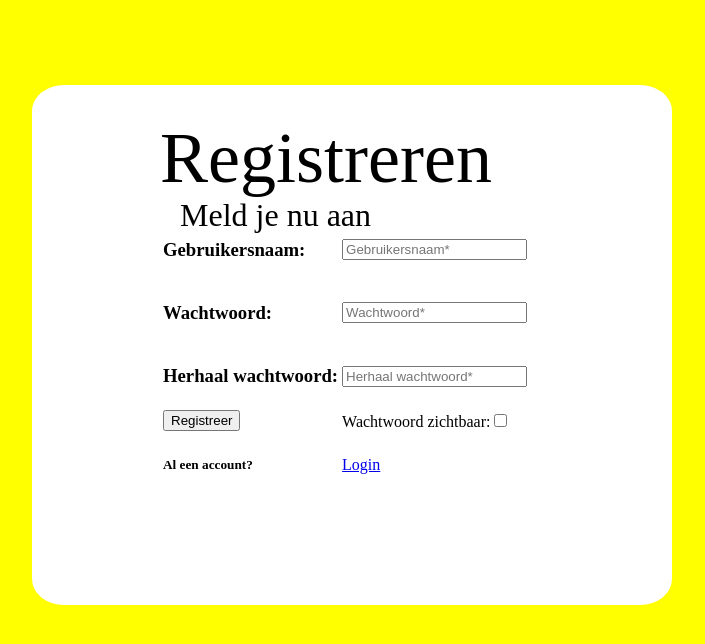
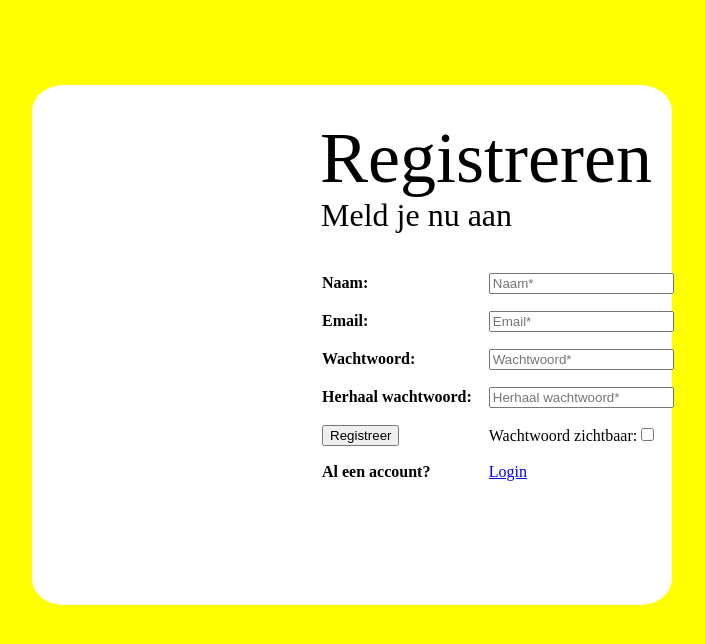
Before and after one commit to rubenthedragon/dif, a PHP site: page /Registratie.php in a window 1280 px wide. Shown: the top 644 px of the page, without its empty margins (296-1001 px from the left). Run offline with PHP 8.4, Linux system fonts and the light colour scheme.

Commit message:
Registreren en login nu met Naam + opmaak

```diff
--- a/Registratie.php
+++ b/Registratie.php
@@ -15,15 +15,19 @@
 				<form method="post" action="DatabaseConnect.php">
 					<table id= "table1">
 						<tr>
-							<td><h3>Gebruikersnaam:</h3></td>
-							<td><input type="text" placeholder="Gebruikersnaam*" name="Gebruikersnaam" id="GebruikersNaam" required></td>
+							<td><B>Naam:</B></td>
+							<td><input type="text" placeholder="Naam*" name="Naam" id="naam" required></td>
 						</tr>
 						<tr>
-							<td><h3>Wachtwoord:</h3></td>
+							<td><B>Email:</B></td>
+							<td><input type="text" placeholder="Email*" name="Gebruikersnaam" id="GebruikersNaam" required></td>
+						</tr>
+						<tr>
+							<td><B>Wachtwoord:</B></td>
 							<td><input type="password", , placeholder="Wachtwoord*" name="Wachtwoord", id="wachtwoordInput" required></td>
 						</tr>
 						<tr>
-							<td><h3>Herhaal wachtwoord:</h3></td>
+							<td><B>Herhaal wachtwoord:</B></td>
 							<td><input type="password" placeholder="Herhaal wachtwoord*" name="HerhaalWachtwoord", id="HerhaalWachtwoordInput" onkeyup="checkPass(); return false;"required></td>
 							<span id="confirmMessage" class="confirmMessage"></span>
 						</tr>
@@ -31,9 +35,8 @@
 							<td><input type="submit" value="Registreer" name="Register"  ></td>
 							<td>Wachtwoord zichtbaar:<input type="checkbox" onclick="myFunction()"></td>
 						</tr>
-						<tr class="spaceUnder">
-							<td>
-							<h5>Al een account?</h5>  </td>
+						<tr>
+							<td><B>Al een account?</B>  </td>
 							<td><a href="login.php">Login</a></td>
 						</tr>
 					</table>
--- a/Style.css
+++ b/Style.css
@@ -46,14 +46,19 @@ body {
 #MeldjenuaanText {
 	position: absolute;
 	font-size: 200%;
-	margin-left: 20px;
+	margin-left: 1px;
 	margin-top: 80px;
 	height:30px;
 }
 
 #register {
 	position: absolute;
-	margin-top:100px;
+	margin-top:140px;
+}
+
+#table1 {
+	border-spacing: 15px;
+	margin-left: -14px;
 }
 
 #checkbox {
@@ -64,15 +69,10 @@ body {
 	height: 43%;
 }
 
-
 /* Extra small devices (phones, 600px and down) */
 @media screen and (max-width: 1300px) {
 	#afbeeldingDIF{
 		display:none;
-	}
-
-	#registratieform{
-		margin-left:20%;
 	}
 }
 
@@ -215,8 +215,31 @@ ul li:hover ul li {
 	border-radius: 5%;
 	background: white;
 	min-width:410px;
+	background-image: url("https://www.kisspng.com/png-coconut-milk-leaf-euclidean-vector-vector-texture-390568/preview.html");
 }
 
 #box {
+	position: absolute;
+	margin-left:35%;
+	margin-top:15%;
+	margin-right:3%;
+	min-width:400px;
+}
 
+#table2 {
+	font-size: 30px;
+	border-spacing: 0px;
+	padding-bottom: 0px;
 }
+
+@media screen and (max-width: 1300px) {
+	#table2{
+		margin-left:-10%;
+	}
+}
+
+@media screen and (max-width: 900px){
+	#table2{
+		margin-left:-20%;
+	}
+}
--- a/WachtwoordVergeten.php
+++ b/WachtwoordVergeten.php
@@ -8,12 +8,12 @@
 	<div id = "container3">
 		<div id = "box">
 			<form method="post" action="">
-				<table id= "table1">
+				<table id= "table2">
 					<tr>
-						<td><h3>Voer je e-mail in: <h3></td>
+						<dif id= "mail"><td><h3>Voer je e-mail in: </h3></td></dif>
 					</tr>
 					<tr>
-						<td><input type="text" placeholder="E-mail: " name="email" size="35"></td>
+						<div id= "email"><td><input type="text" placeholder="E-mail: " name="email" size="35"></td></div>
 					</tr>
 				</table>
 			</form>
--- a/databaseconnectie.php
+++ b/databaseconnectie.php
@@ -1,3 +1,3 @@
 <?php
-    $conn = new PDO("mysql:host=localhost:3306;dbname=badeend;", "root", "aly99");
+    $conn = new PDO("mysql:host=localhost:3306;dbname=dif;", "root", "aly99");
 ?>
--- a/login.php
+++ b/login.php
@@ -12,10 +12,10 @@
                 <table>
                     <form class="loginf" method="post" action="loginCode.php">
                         <tr>
-                            <td>Gebruikersnaam: </td> <td><input type="text" name="email" placeholder="Gebruikersnaam"></td>
+                            <td>E-mail: </td> <td><input type="text" name="email" placeholder="E-mail*" required></td>
                         </tr>
                         <tr>
-                            <td>Wachtwoord:</td> <td><input type="password" name="password" placeholder="Wachtwoord"></td>
+                            <td>Wachtwoord:</td> <td><input type="password" name="password" placeholder="Wachtwoord*" required></td>
                         </tr>
                         <tr>
                             <td><input type="submit" value="Login" name="submit"></td>
```
Also changed, not shown: DatabaseConnect.php (+6 -4 lines).
